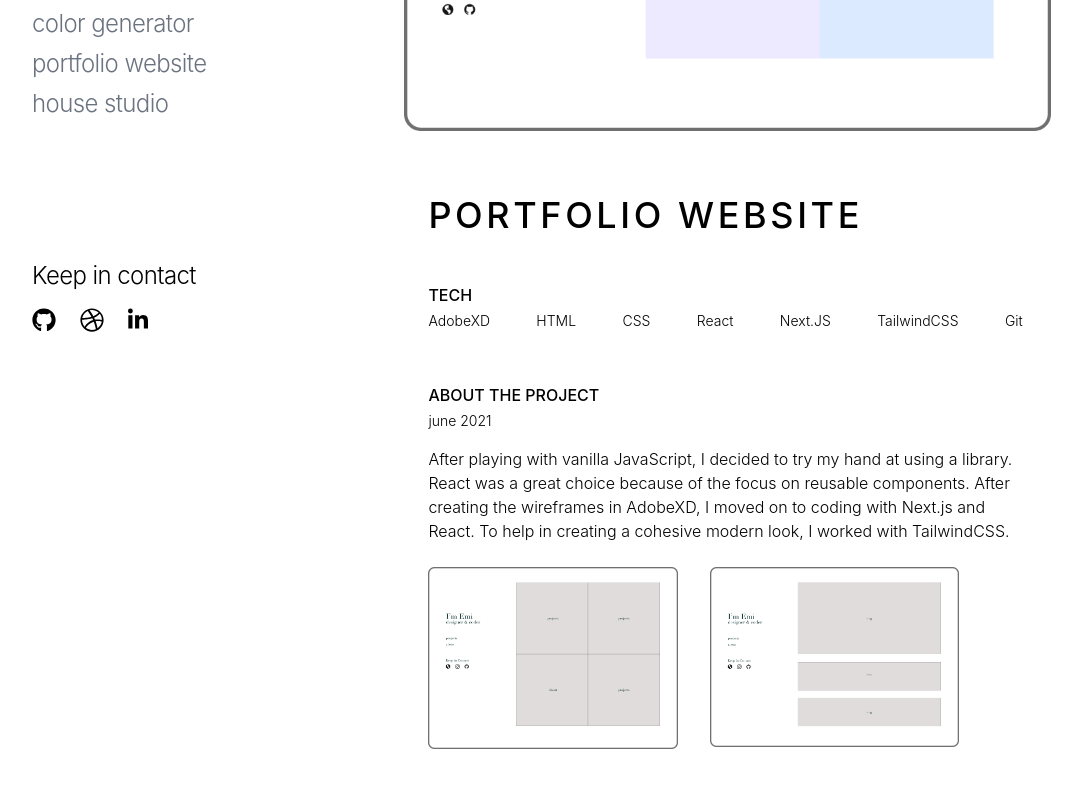
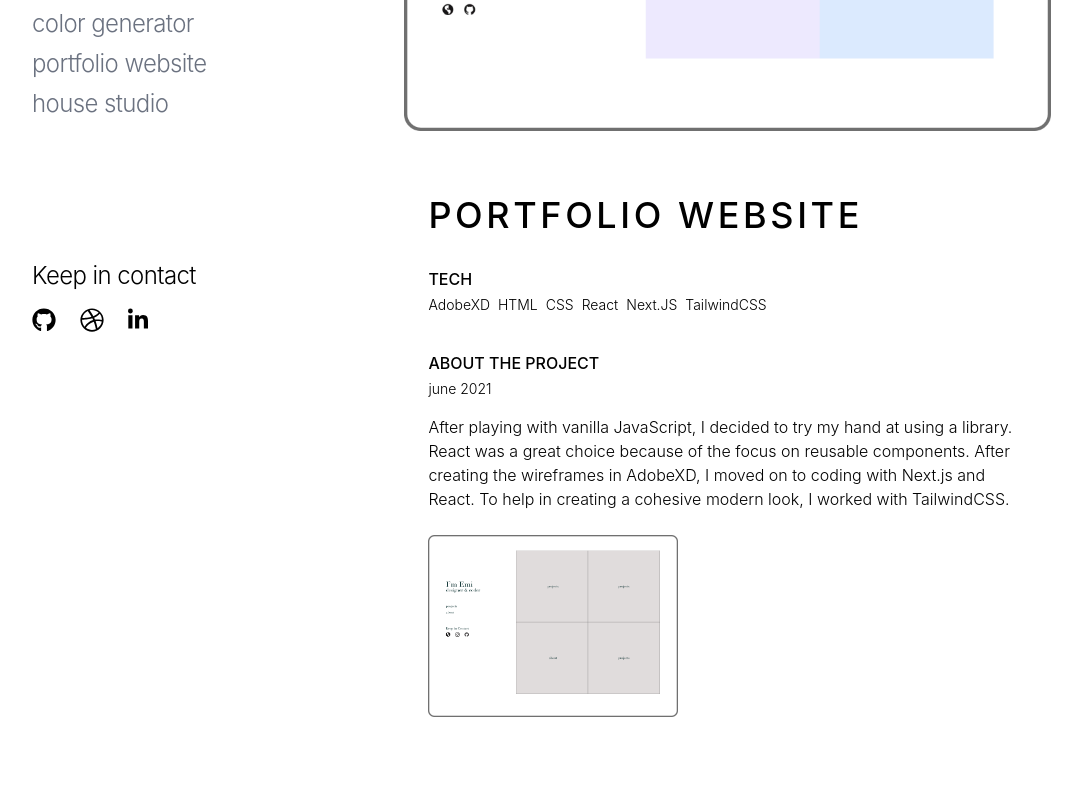
Before and after one commit to e-cmt/emi-codes, a Next.js app: page /projects/portfolio-website in a window 1280 px wide. Shown: the part 400-1187 px from the top of the page, without its empty margins (36-1118 px from the left). Built offline with nearby package versions, Linux system fonts and the light colour scheme.

Commit message:
updated article, tags for projects

```diff
--- a/components/article/article.js
+++ b/components/article/article.js
@@ -1,53 +1,36 @@
 import Head from 'next/head';
 import Link from 'next/link';
 
-export default function Article({
-  hero,
-  title,
-  tags,
-  date,
-  body,
-  img,
-  link,
-  linktxt,
-}) {
+export default function Article({ hero, title, tags, date, body, img }) {
   return (
     <>
-      <img className="w-11/12 sm:w-10/12" src={hero} />
-      <div className="w-10/12 sm:p-6 pt-8 sm:pt-16 pb-8 sm:pb-16">
+      {hero ? <img className="w-11/12 sm:w-10/12" src={hero} /> : null}
+      <div className="w-10/12 sm:p-6 pt-8 sm:pt-16">
         <div>
-          <h1 className="text-4xl font-medium tracking-widest pb-8 sm:pb-12">
-            {title}
-          </h1>
+          <h1 className="text-4xl font-medium tracking-widest pb-8">{title}</h1>
         </div>
         <h6 className="text-base font-medium pb-1">TECH</h6>
-        <ul className="flex flex-col sm:flex-row justify-between text-base font-light pb-8 sm:pb-12">
+        <ul className="flex flex-col sm:flex-row text-base font-light flex-wrap pb-8">
           {tags.map((tag) => (
-            <li key={tag.toString()} className="text-sm pr-1 pb-1">
+            <li key={tag.toString()} className="text-sm pr-2 pb-1">
               {tag}
             </li>
           ))}
         </ul>
         <h6 className="text-base font-medium pb-1">ABOUT THE PROJECT</h6>
         <p className="text-sm font-light pb-4">{date}</p>
-        <p className="text-base font-light pb-6">{body}</p>
-        <div className="flex flex-col sm:flex-row sm:flex-wrap items-start justify-start gap-4 md:gap-8 pb-12">
-          {img.map((img) => (
+        <p className="text-base font-light">{body}</p>
+        {img
+          ? img.map((img) => (
+              <div className="flex flex-col sm:flex-row sm:flex-wrap items-start justify-start gap-4 md:gap-8 pt-6 pb-12">
                 <img
                   key={img.toString()}
                   className="flex w-11/12 md:w-8/12 lg:w-5/12"
                   src={img}
                 ></img>
-          ))}
               </div>
-        {link ? (
-          <Link
-            className="underline text-base font-medium hidden lg:block"
-            href={link}
-          >
-            {linktxt}
-          </Link>
-        ) : null}
+            ))
+          : null}
       </div>
     </>
   );
--- a/pages/projects/color-generator.js
+++ b/pages/projects/color-generator.js
@@ -12,7 +12,7 @@ export default function ColorGenerator() {
       <Article
         hero="/images/rainbow_hero.png"
         title="COLOR GENERATOR"
-        tags={['HTML', 'CSS', 'JavaScript', 'Git']}
+        tags={['HTML', 'CSS', 'JavaScript']}
         date="july 2021"
         body="While trying to mix design and code, I created a color generator. The background color is randomly generated as you click. On the right side of the screen you can save up to 4 colors from the generator. In the upper left corner you can find an Easter Egg where you have your entire screen filled with smaller colored squares. On the rainbow page, the colors of the squares will refresh just like the background of the homepage. The website also includes a custom circular cursor."
         img={['/images/colorful.png', '/images/rainbow.png']}
--- a/pages/projects/house-studio.js
+++ b/pages/projects/house-studio.js
@@ -12,7 +12,7 @@ export default function ColorGenerator() {
       <Article
         hero="/images/house_studio_hero.png"
         title="HOUSE STUDIO"
-        tags={['AdobeXD', 'HTML', 'CSS', 'Bootstrap', 'Express', 'EJS', 'Git']}
+        tags={['AdobeXD', 'HTML', 'CSS', 'Bootstrap', 'Express', 'EJS']}
         date="oct 2020"
         body="This was the first project designed and implemented after finishing the Web Developer Bootcamp (Udemy). Working with technologies learned through the course I created a business website. Designed in AdobeXD, and then implemented a homepage, about, and contact page using Bootstrap, Express, and EJS."
         img={[
--- a/pages/projects/portfolio-website.js
+++ b/pages/projects/portfolio-website.js
@@ -12,15 +12,7 @@ export default function ColorGenerator() {
       <Article
         hero="/images/portfolio_hero.png"
         title="PORTFOLIO WEBSITE"
-        tags={[
-          'AdobeXD',
-          'HTML',
-          'CSS',
-          'React',
-          'Next.JS',
-          'TailwindCSS',
-          'Git',
-        ]}
+        tags={['AdobeXD', 'HTML', 'CSS', 'React', 'Next.JS', 'TailwindCSS']}
         date="june 2021"
         body="After playing with vanilla JavaScript, I decided to try my hand at using a library. React was a great choice because of the focus on reusable components. After creating the wireframes in AdobeXD, I moved on to coding with Next.js and React. To help in creating a cohesive modern look, I worked with TailwindCSS."
         img={['/images/portfolio_0.png', '/images/portfolio_1.png']}
```
Lines whose indentation alone changed are shown as unchanged.
